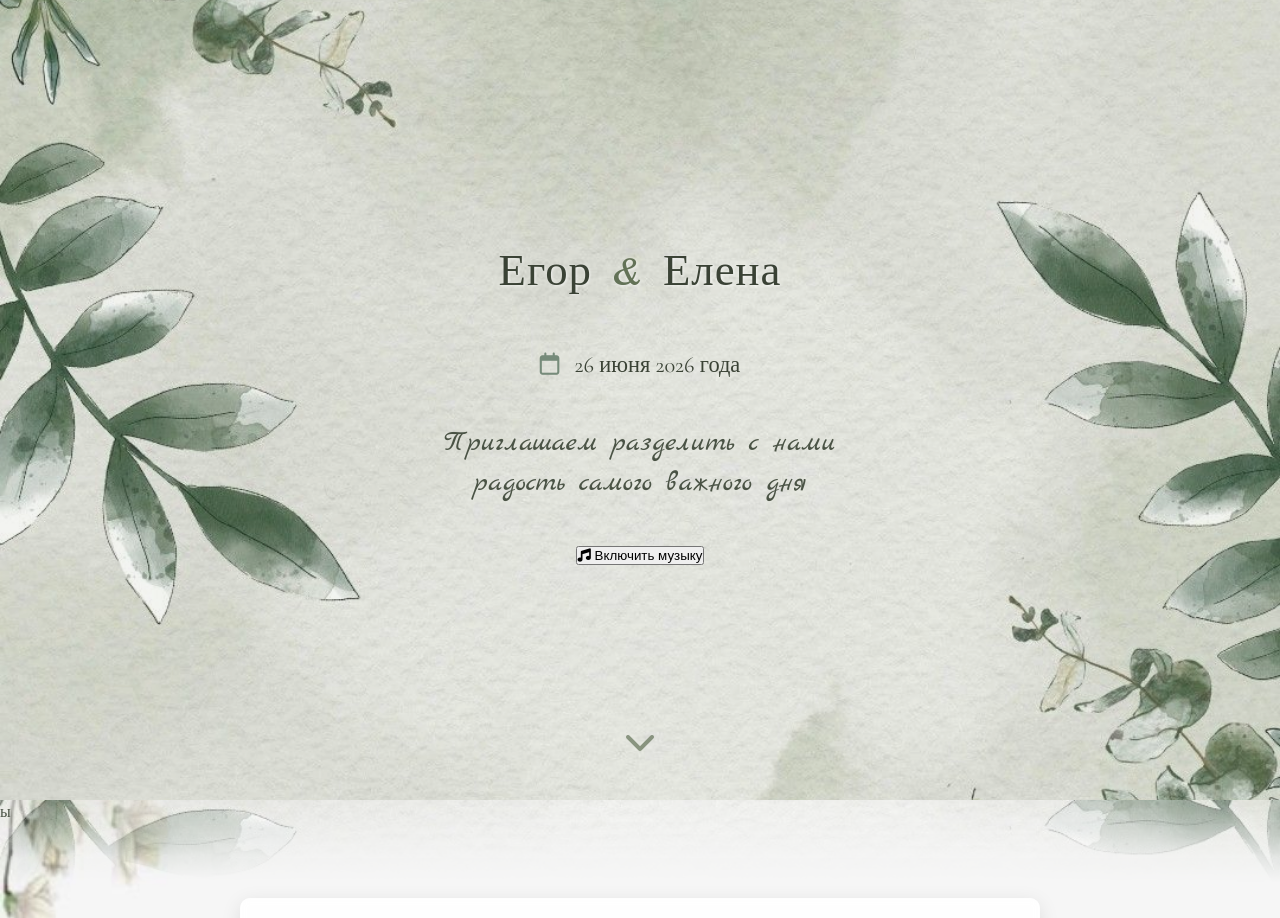
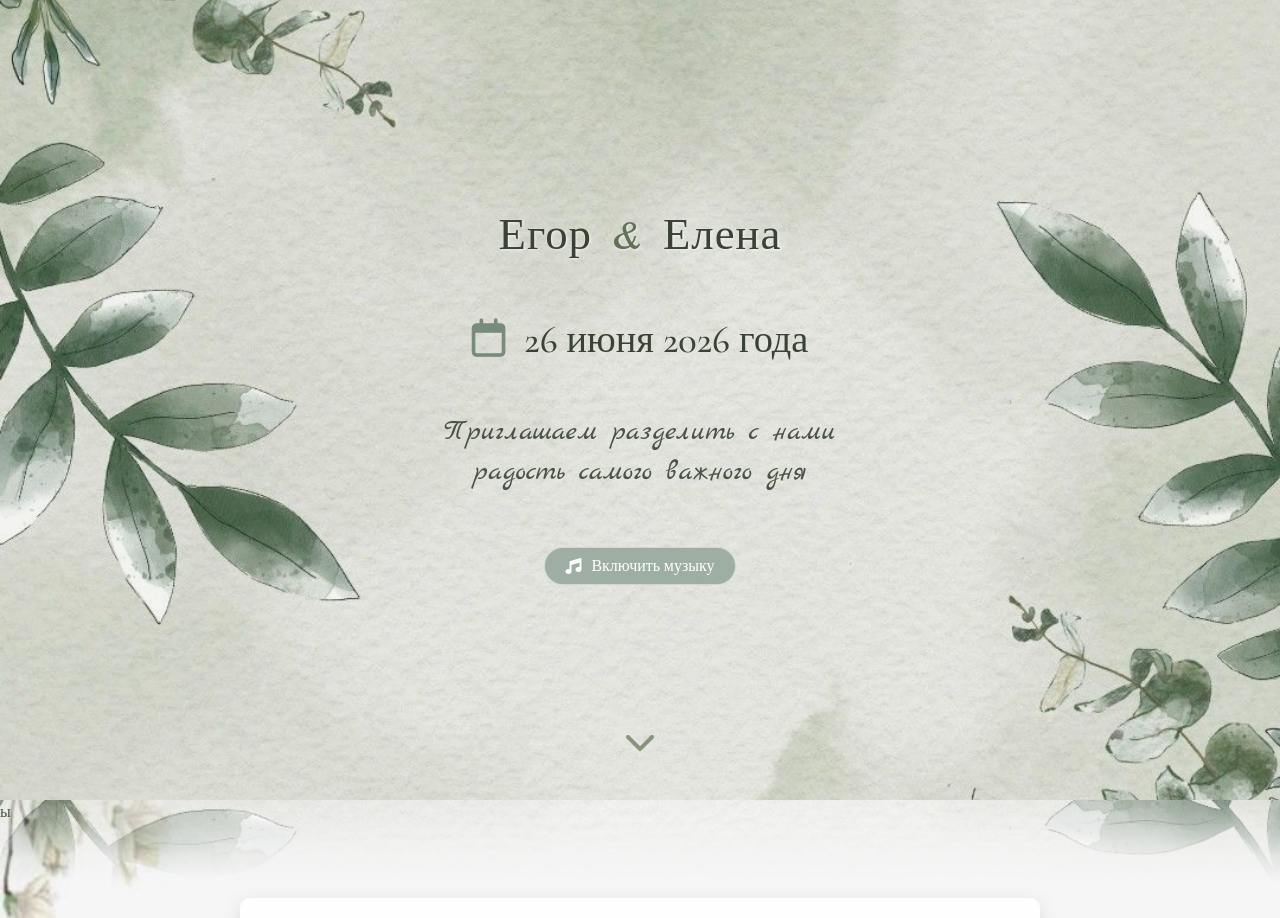
Before and after one commit to hubbleofficial1163-design/EgorElena, a plain HTML site: page index.html in a window 1280 px wide. Shown: the top 918 px of the page. Drawn offline with nearby package versions, Linux system fonts and the light colour scheme.

Commit message:
style.css

```diff
--- a/style.css
+++ b/style.css
@@ -1036,3 +1036,48 @@ select:focus {
     outline: none;
     -webkit-tap-highlight-color: transparent;
 }
+/* Увеличение даты в hero-секции */
+.main-photo .date {
+    font-size: clamp(1.3rem, 6vw, 2.4rem) !important;
+    font-weight: 500 !important;
+}
+
+
+/* Кнопка музыки */
+.music-btn {
+    background: rgba(135, 157, 144, 0.75);
+    backdrop-filter: blur(5px);
+    border: 1px solid rgba(255, 255, 255, 0.5);
+    color: white;
+    font-family: 'Cormorant Garamond', serif;
+    font-size: 1rem;
+    font-weight: 500;
+    padding: 8px 20px;
+    border-radius: 40px;
+    cursor: pointer;
+    transition: all 0.3s ease;
+    display: inline-flex;
+    align-items: center;
+    gap: 10px;
+    margin: 15px 0 20px;
+}
+
+.music-btn i {
+    font-size: 1rem;
+}
+
+.music-btn:hover {
+    background: rgba(99, 114, 87, 0.85);
+    transform: scale(1.02);
+}
+
+.music-btn.playing {
+    background: rgba(99, 114, 87, 0.85);
+    animation: pulse 1.5s infinite;
+}
+
+@keyframes pulse {
+    0% { box-shadow: 0 0 0 0 rgba(135, 157, 144, 0.5); }
+    70% { box-shadow: 0 0 0 8px rgba(135, 157, 144, 0); }
+    100% { box-shadow: 0 0 0 0 rgba(135, 157, 144, 0); }
+}
```
